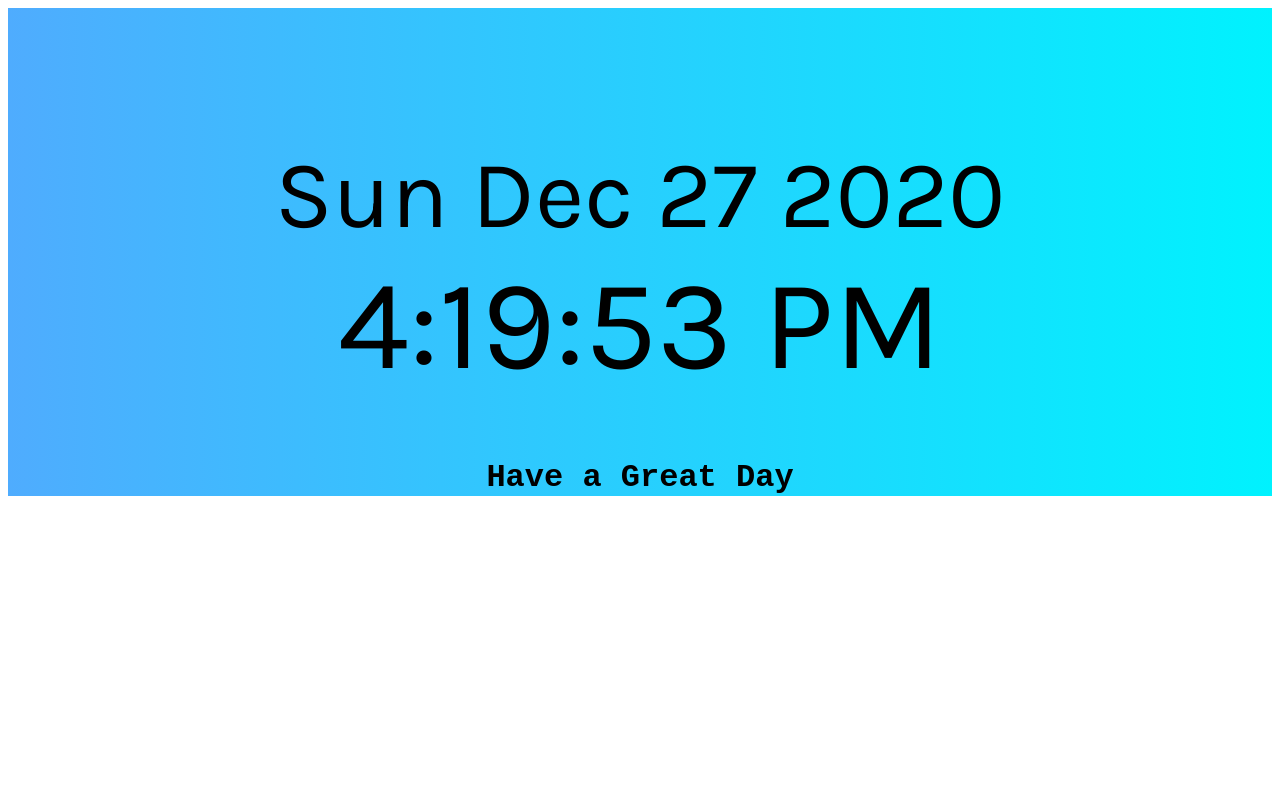
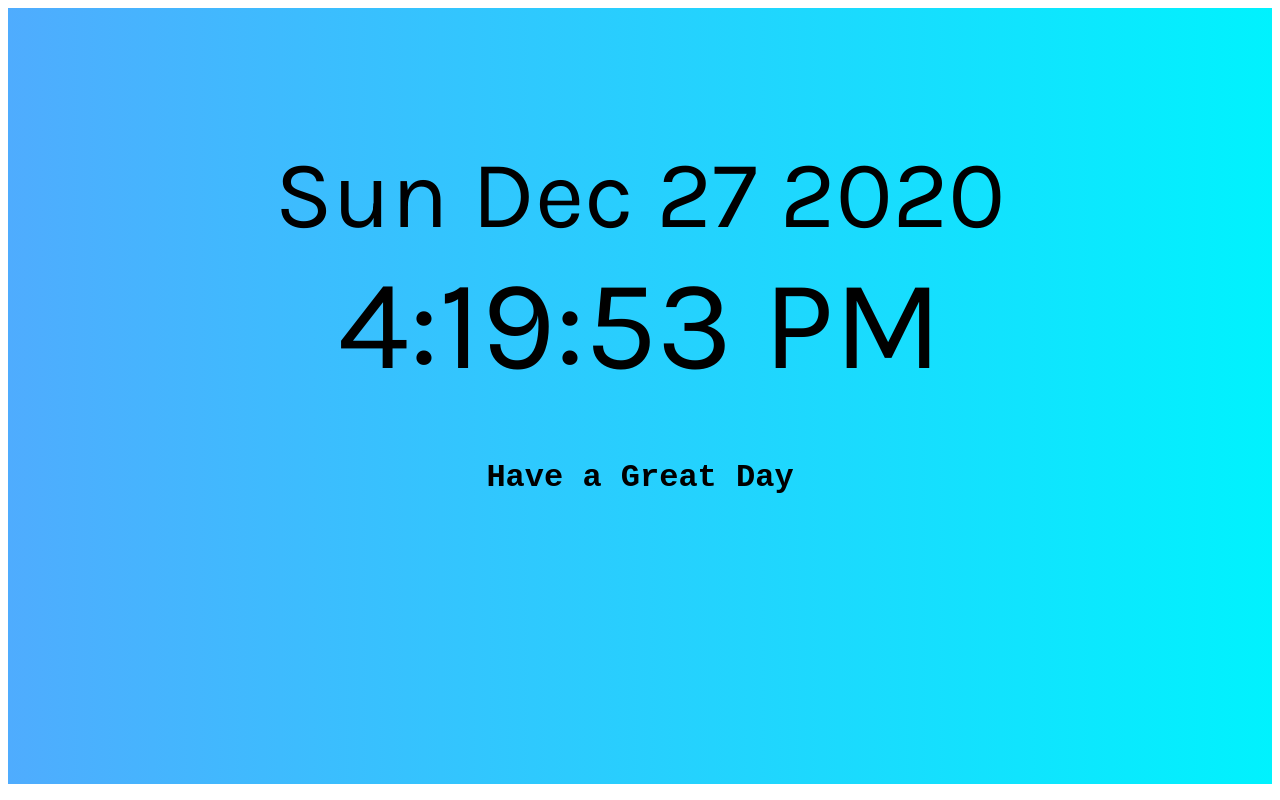
Before and after one commit to chandreshraj/chromeclock, a React app: page / in a window 1280 px wide. Built offline with nearby package versions, Linux system fonts and the light colour scheme; no server answers; a web font is replaced by a local one.

Commit message:
page height changes

```diff
--- a/src/style.css
+++ b/src/style.css
@@ -2,7 +2,7 @@
 @import url('https://fonts.googleapis.com/css2?family=Langar&display=swap');
 
 .clock-page{
-    height: 150%;
+    min-height: 97vh;
     font-family: 'karla','Courier New', Courier, monospace;
     background-image: linear-gradient(to right, #4facfe 0%, #00f2fe 100%);
 }
```
